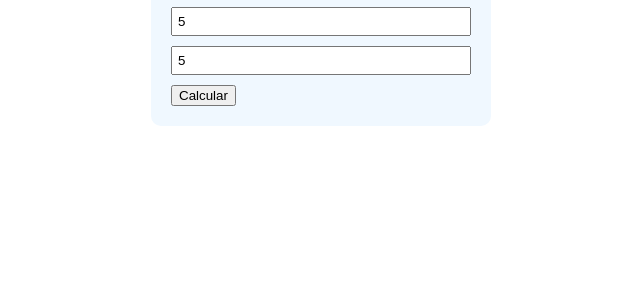
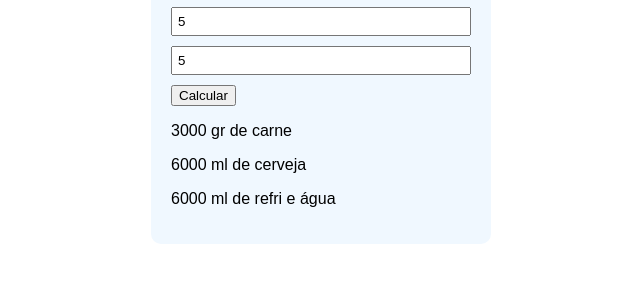
Before and after one commit to ericDK89/Desafio-churrascometro, a plain HTML site: page index.html in a window 1280 px wide. Both pictures are taken after typing "5", "5", "5" into the empty fields and a click on the button "Calcular". Shown: the part 118-400 px from the top of the page, without its empty margins (319-959 px from the left). Drawn offline with Linux system fonts and the light colour scheme.

Commit message:
branch_2

```diff
--- a/index.html
+++ b/index.html
@@ -24,13 +24,10 @@
         <h1>Churrascômetro</h1>
         <input id="adultos" name="adultos" type="number" placeholder="Quantidade de adultos">
         <input id="criancas" name="criancas" type="number" placeholder="Quantidade de crianças">
-        <input type="number" name="duracao" id="duracao" placeholder="Duração do churrasco">
+        <input type="number" name="duracao" id="duracao" placeholder="Duração (h)">
         <button onclick="calcular()">Calcular</button>
 
-        <div id="resultado">
-
-
-        </div>
+        <div id="resultado"></div>
 
     </div>
 </body>
--- a/script/script.js
+++ b/script/script.js
@@ -5,6 +5,8 @@
 //Crianças valem por 0,5
 
 window.onload = function() {
+
+    // window.onload foi necessario para fazer os dados sairem de null
 
     let inputAdultos = document.getElementById("adultos")
     let inputCriancas = document.getElementById("criancas")
@@ -18,12 +20,21 @@ window.onload = function() {
 
         let qtdAdultos = inputAdultos.value;
         let qtdCriancas = inputCriancas.value;
+        let duracao = inputDuracao.value
 
-        let qtdTotalCarne = carnePP * qtdAdultos + (carnePP / 2 * qtdCriancas);
+        let qtdTotalCarne = carnePP(duracao) * qtdAdultos + (carnePP(duracao) / 2 * qtdCriancas);
+        let qtdTotalCerveja = cervejaPP(duracao) * qtdAdultos;
+        let qtdTotalRefriAgua = refriPP(duracao) * qtdAdultos + (carnePP(duracao) / 2 * qtdCriancas);
 
-        console.log(qtdTotalCarne);
+        resultado.innerHTML = `<p> ${qtdTotalCarne} gr de carne </p>`
+        resultado.innerHTML += `<p> ${qtdTotalCerveja} ml de cerveja </p>`
+        resultado.innerHTML += `<p> ${qtdTotalRefriAgua} ml de refri e água </p>`
+
+        console.log(qtdTotalCarne + "gr de carne", qtdTotalCerveja + "ml de cerveja", qtdTotalRefriAgua + "ml de refrigerante e agua");
 
     }
+
+    // PP = Por pessoa
 
     function carnePP(duracao) {
         if (duracao >= 6) {
@@ -34,4 +45,22 @@ window.onload = function() {
 
     }
 
+    function cervejaPP(duracao) {
+        if (duracao >= 6) {
+            return 2000;
+        } else {
+            return 1200;
+        }
+
+    }
+
+    function refriPP(duracao) {
+        if (duracao >= 6) {
+            return 1500;
+        } else {
+            return 1000;
+        }
+
+    }
+
 }
```
Also changed, not shown: 1 other file.
